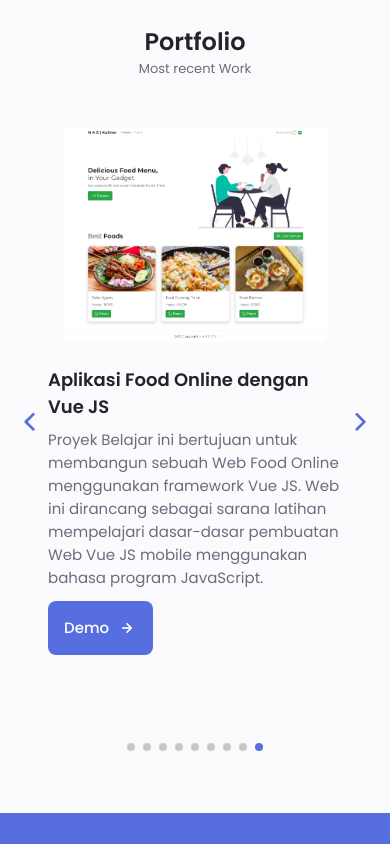
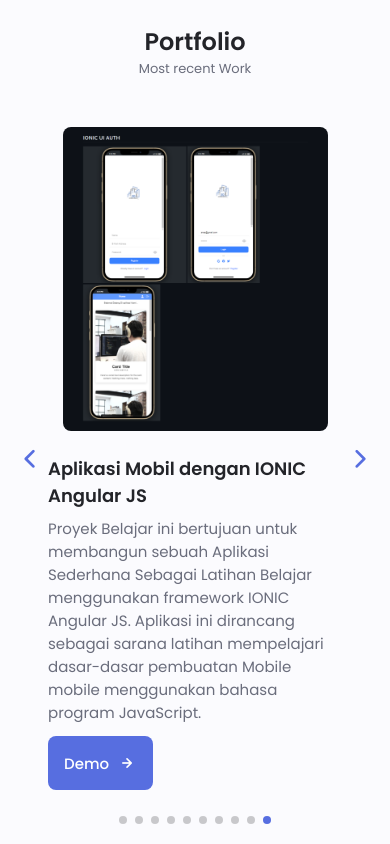
Before and after one commit to NasDev07/NasFolio, a plain HTML site: page index.html in a window 390 px wide. Shown: the part 4140-4984 px from the top of the page. Drawn offline with nearby package versions, Linux system fonts and the light colour scheme.

Commit message:
slide 10

```diff
--- a/index.html
+++ b/index.html
@@ -799,7 +799,23 @@
                         <div class="portfolio__data">
                             <h3 class="portfolio__title">Aplikasi Food Online dengan Vue JS</h3>
                             <p class="portfolio__description">
-                                Proyek Belajar ini bertujuan untuk membangun sebuah Web Food Online menggunakan framework Vue JS. Web ini dirancang sebagai sarana latihan mempelajari dasar-dasar pembuatan Web Vue JS mobile menggunakan bahasa program JavaScript.
+                                Proyek Belajar ini bertujuan untuk membangun sebuah Web Food Online menggunakan framework Vue JS. Web ini dirancang sebagai sarana latihan mempelajari dasar-dasar pembuatan Web Vue JS menggunakan bahasa program JavaScript.
+                            </p>
+                            <a href="https://github.com/NasDev07/web-frontend-kuliner-restoran" target="_blank"
+                                class="button button--flex button--small portfolio__button">
+                                Demo
+                                <i class="uil uil-arrow-right button__icon"></i>
+                            </a>
+                        </div>
+                    </div>
+                    <!--==================== PORTFOLIO 10 ====================-->
+                    <div class="portfolio__content grid swiper-slide">
+                        <img src="assets/img/portfolio/slide10.png" alt="" class="portfolio__img">
+
+                        <div class="portfolio__data">
+                            <h3 class="portfolio__title">Aplikasi Mobil dengan IONIC Angular JS</h3>
+                            <p class="portfolio__description">
+                                Proyek Belajar ini bertujuan untuk membangun sebuah Aplikasi Sederhana Sebagai Latihan Belajar menggunakan framework IONIC Angular JS. Aplikasi ini dirancang sebagai sarana latihan mempelajari dasar-dasar pembuatan Mobile mobile menggunakan bahasa program JavaScript.
                             </p>
                             <a href="https://github.com/NasDev07/web-frontend-kuliner-restoran" target="_blank"
                                 class="button button--flex button--small portfolio__button">
```
Also changed, not shown: assets/img/portfolio/slide10.png (added).
